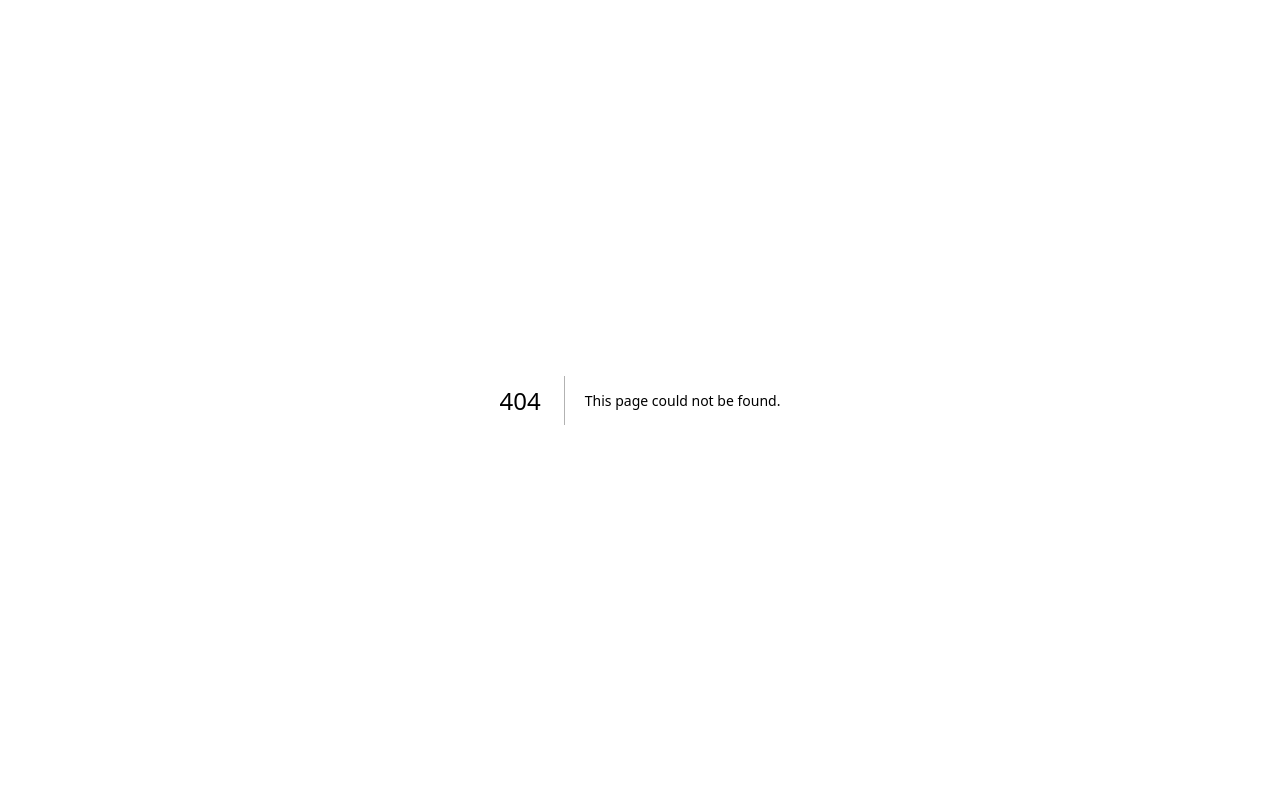
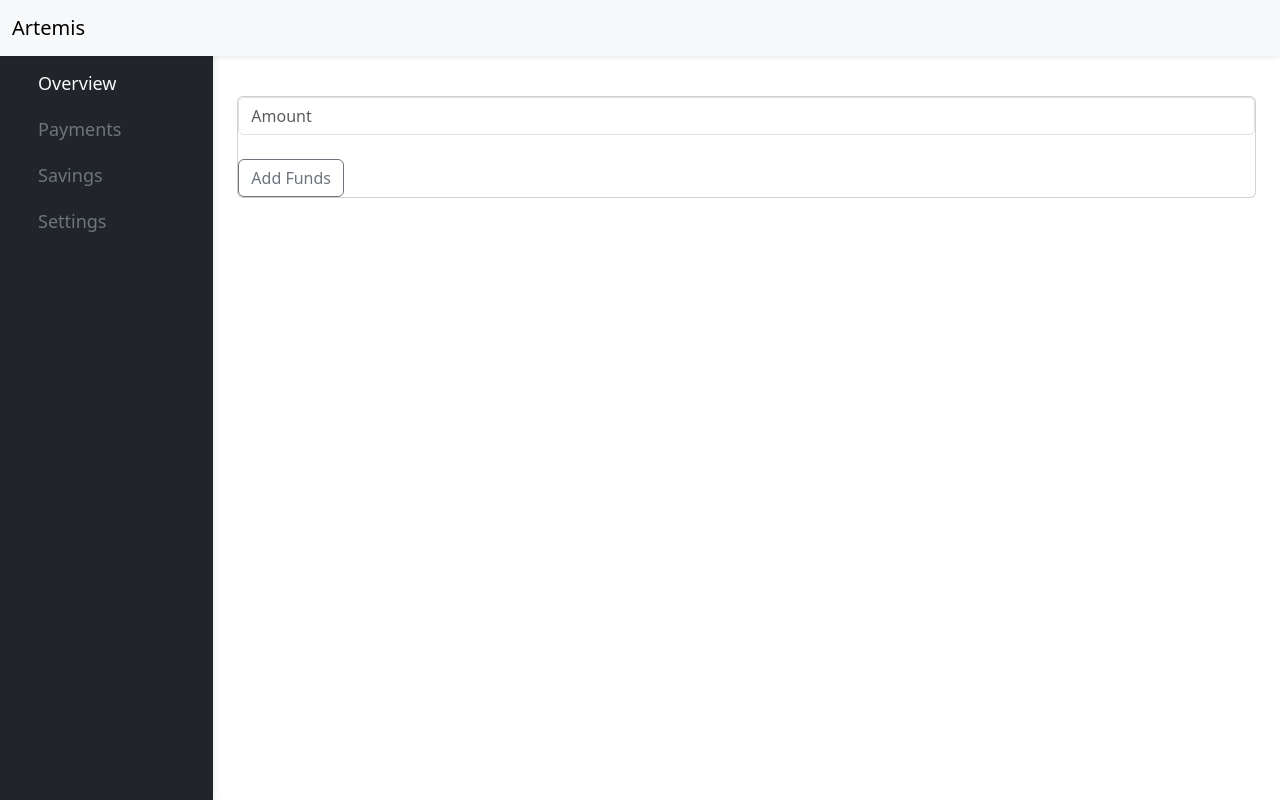
Before and after one commit to isaacoduh/artemis-web, a Next.js app: page /accounts/add-money in a window 1280 px wide. Before the commit this address had no page. Built offline with nearby package versions, Linux system fonts and the light colour scheme.

Commit message:
simple account funding with paystack callback

```diff
--- a/components/layout.js
+++ b/components/layout.js
@@ -1,13 +1,14 @@
-// import Navbar from './navbar';
+import Navbar from './navbar';
 import Sidebar from './sidebar';
 
 export default function Layout({ children }) {
   return (
     <>
+      <Navbar />
       <div className='container-fluid'>
         <div className='row'>
           <Sidebar />
-          <main className='col-md-9 ml-sm-auto col-lg-10 px-md-4'>
+          <main className='col-md-9 ml-sm-auto col-lg-10 px-md-4 mt-5'>
             {children}
           </main>
         </div>
--- a/components/navbar.js
+++ b/components/navbar.js
@@ -3,8 +3,8 @@ import Link from 'next/link';
 function Navbar() {
   return (
     <header>
-      <nav className='navbar navbar-expand-md navbar-dark fixed-top bg-dark fixed-top border-0 shadow-sm'>
-        <div className='container'>
+      <nav className='navbar navbar-expand-md navbar-light bg-light fixed-top border-0 shadow-sm'>
+        <div className='container-fluid'>
           <Link href='/' legacyBehavior>
             <a className='navbar-brand'>Artemis</a>
           </Link>
--- a/components/sidebar.js
+++ b/components/sidebar.js
@@ -13,6 +13,11 @@ const Sidebar = () => {
         <ul className='nav flex-column sidebar-nav'>
           <li className='nav-item'>
             <a className='nav-link active' href='#'>
+              Overview
+            </a>
+          </li>
+          <li className='nav-item'>
+            <a className='nav-link' href='#'>
               Payments
             </a>
           </li>
--- /dev/null
+++ b/pages/accounts/add-money.js
@@ -0,0 +1,42 @@
+import Layout from '@/components/layout';
+import axios from 'axios';
+import React, { useState } from 'react';
+
+export default function AddMoney() {
+  const [amount, setAmount] = useState('');
+  const handleSubmit = async (e) => {
+    e.preventDefault();
+    console.log(amount);
+    axios.defaults.headers.common[
+      'Authorization'
+    ] = `Bearer ${localStorage.getItem('token')}`;
+    await axios
+      .post(`http://localhost:5100/api/v1/account/accept-pay`, {
+        amount,
+        email: 'ufuomaoduh@gmail.com',
+      })
+      .then((response) => {
+        window.location.href = response.data?.data.authorization_url;
+      });
+  };
+  return (
+    <Layout>
+      <div className='mt-5'>
+        <div className='card'>
+          <div className=''>
+            <form className='form-group' onSubmit={handleSubmit}>
+              <input
+                className='form-control mb-4'
+                value={amount}
+                onChange={(e) => setAmount(e.target.value)}
+                placeholder='Amount'
+                type='number'
+              />
+              <button className='btn btn-outline-secondary'>Add Funds</button>
+            </form>
+          </div>
+        </div>
+      </div>
+    </Layout>
+  );
+}
--- a/styles/globals.css
+++ b/styles/globals.css
@@ -75,6 +75,11 @@
 .sidebar-nav > li > a i.fa {
   font-size: 24px;
   width: 60px;
+}
+
+.account-card {
+  background-color: teal !important;
+  color: #f8f8f8 !important;
 }
 /* :root {
   --max-width: 1100px;
```
Also changed, not shown: components/AccountCard.js (added, +17 -0 lines), pages/dashboard.js (+61 -8 lines), pages/payment/verify.js (added, +44 -0 lines).
